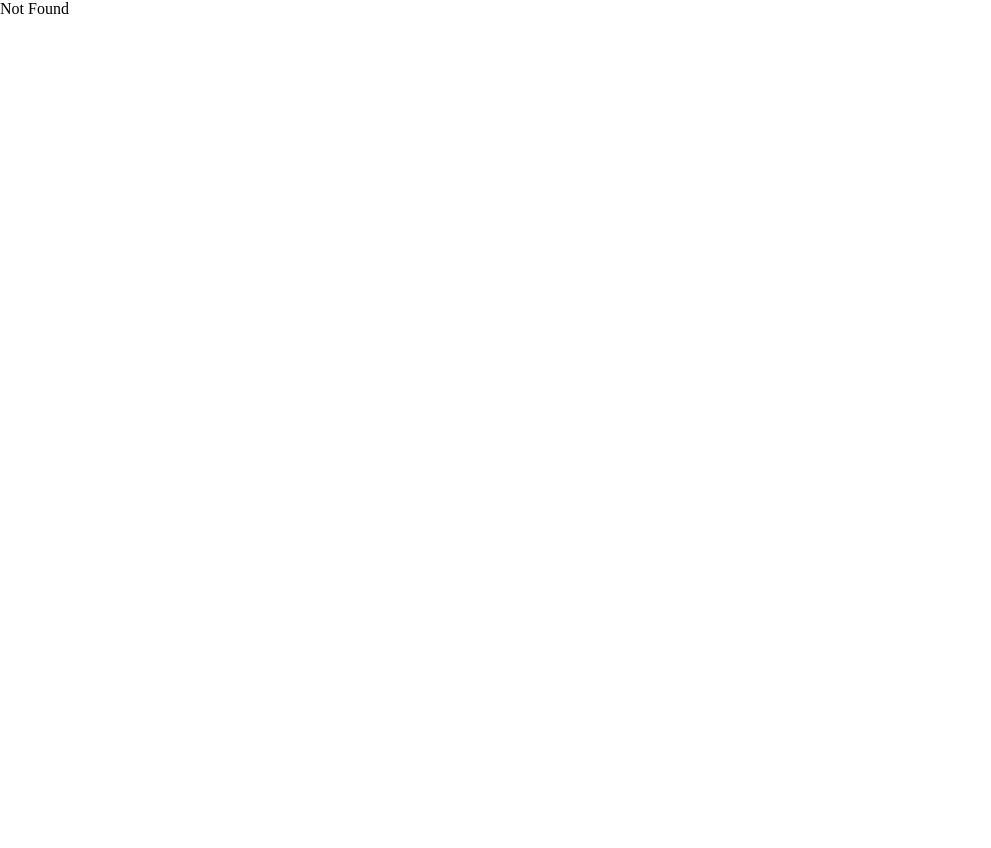
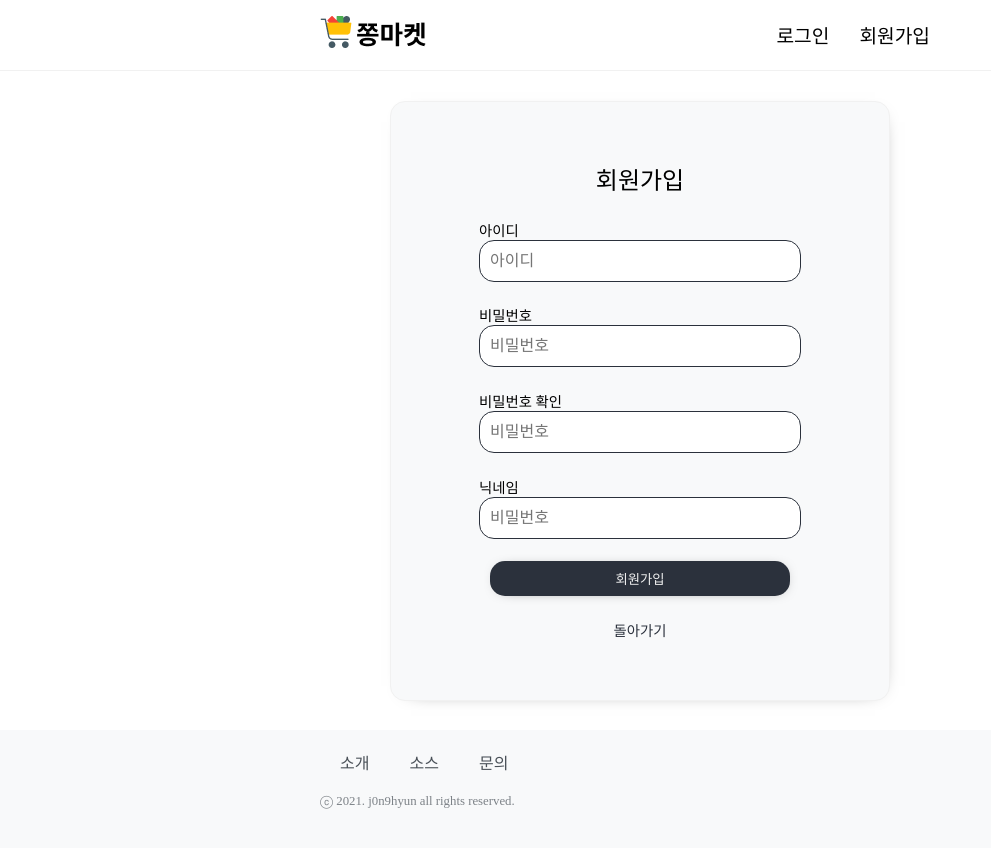
Before and after one commit to j0n9hyun/ItemMarket, a React (Create React App) app in the folder frontend/: page /register in a window 1280 px wide. Shown: the whole page, without its empty margins (0-991 px from the left). Before the commit the page ends 800 px from the top, so only its background shows below. Built offline with nearby package versions, Linux system fonts and the light colour scheme; a web font is replaced by a local one.

Commit message:
Add Login/Register Layout

```diff
--- a/frontend/src/App.tsx
+++ b/frontend/src/App.tsx
@@ -5,9 +5,12 @@ import { RecoilRoot } from 'recoil';
 import NotFound from './components/Error';
 import Home from './components/Home';
 import Loading from './components/Loading';
+import Login from './components/Login';
+import Logout from './components/Logout';
 import Market from './components/Market';
 import MarketArticle from './components/Market/MarketArticle';
 import Profile from './components/Profile';
+import Register from './components/Register';
 
 function App() {
   return (
@@ -20,6 +23,9 @@ function App() {
               <Route path='/market/:id' component={MarketArticle} />
               <Route path='/market' component={Market} />
               <Route path='/profile' component={Profile} />
+              <Route path='/login' component={Login} />
+              <Route path='/logout' component={Logout} />
+              <Route path='/register' component={Register} />
               <Route component={NotFound} />
             </Switch>
           </Suspense>
--- a/frontend/src/components/Home/Header.tsx
+++ b/frontend/src/components/Home/Header.tsx
@@ -5,14 +5,24 @@ const Header = () => {
   const onClickLogo = () => {
     history.push('/');
   };
+  const onClickLogin = () => {
+    history.push('/login');
+  };
+  const onClickRegister = () => {
+    history.push('/register');
+  };
   return (
     <header className='home-header'>
       <div className='home-logo' onClick={onClickLogo}>
         <img src={logo} alt='이미지 없음 ' />
       </div>
       <div className='home-bar-btns'>
-        <span className='home-bar-btn'>로그인</span>
-        <span className='home-bar-btn'>회원가입</span>
+        <span className='home-bar-btn' onClick={onClickLogin}>
+          로그인
+        </span>
+        <span className='home-bar-btn' onClick={onClickRegister}>
+          회원가입
+        </span>
       </div>
     </header>
   );
--- a/frontend/src/components/Login/Login.tsx
+++ b/frontend/src/components/Login/Login.tsx
@@ -1,5 +1,60 @@
+import Footer from '../Home/Footer';
+import Header from '../Home/Header';
+import '../../static/scss/form.scss';
+import { useEffect, useRef } from 'react';
+import { useHistory } from 'react-router';
+import { Helmet } from 'react-helmet-async';
+
 const Login = () => {
-  return <div></div>;
+  const ref = useRef<any>();
+  const history = useHistory();
+  const onClickRegister = () => {
+    history.push('/register');
+  };
+  useEffect(() => {
+    ref.current.focus();
+  }, []);
+  return (
+    <>
+      <Helmet>
+        <title>쫑마켓 | 로그인</title>
+      </Helmet>
+      <Header />
+      <div className='auth-wrapper'>
+        <form className='form-wrapper'>
+          <div className='form-inside'>
+            <div className='login-title'>로그인</div>
+            <div className='form-label'>
+              <label>아이디</label>
+              <div>
+                <input
+                  type='text'
+                  className='form-input'
+                  placeholder='아이디'
+                  ref={ref}
+                />
+              </div>
+            </div>
+            <div className='form-label'>
+              <label className=''>비밀번호</label>
+              <div>
+                <input
+                  type='password'
+                  className='form-input'
+                  placeholder='비밀번호'
+                />
+              </div>
+            </div>
+            <button className='form-btn'>로그인</button>
+            <div className='help-btn' onClick={onClickRegister}>
+              회원가입
+            </div>
+          </div>
+        </form>
+      </div>
+      <Footer />
+    </>
+  );
 };
 
 export default Login;
--- a/frontend/src/components/Register/Register.tsx
+++ b/frontend/src/components/Register/Register.tsx
@@ -1,5 +1,88 @@
+import { useEffect, useRef } from 'react';
+import { Helmet } from 'react-helmet-async';
+import { useHistory } from 'react-router';
+import { useRecoilState } from 'recoil';
+import { formIdState, formPwState } from '../atoms/marketState';
+import Footer from '../Home/Footer';
+import Header from '../Home/Header';
+
 const Register = () => {
-  return <div></div>;
+  const ref = useRef<any>();
+  const history = useHistory();
+  const [id, setId] = useRecoilState(formIdState);
+  const [pw, setPw] = useRecoilState(formPwState);
+  const onClickLogin = () => {
+    history.push('/login');
+  };
+  const onChangeId = (e: any) => {
+    setId(e.target.value);
+    console.log(e.target.value);
+  };
+  useEffect(() => {
+    ref.current.focus();
+  }, []);
+  return (
+    <>
+      <Helmet>
+        <title>쫑마켓 | 회원가입</title>
+      </Helmet>
+      <Header />
+      <div className='auth-wrapper'>
+        <form className='form-wrapper register'>
+          <div className='form-inside'>
+            <div className='login-title'>회원가입</div>
+            <div className='form-label'>
+              <label>아이디</label>
+              <div>
+                <input
+                  type='text'
+                  className='form-input'
+                  placeholder='아이디'
+                  ref={ref}
+                  onChange={onChangeId}
+                />
+              </div>
+            </div>
+            <div className='form-label'>
+              <label className=''>비밀번호</label>
+              <div>
+                <input
+                  type='password'
+                  className='form-input'
+                  placeholder='비밀번호'
+                />
+              </div>
+            </div>
+            <div className='form-label'>
+              <label className=''>비밀번호 확인</label>
+              <div>
+                <input
+                  type='password'
+                  className='form-input'
+                  placeholder='비밀번호'
+                />
+              </div>
+            </div>
+            <div className='form-label'>
+              <label className=''>닉네임</label>
+              <div>
+                <input
+                  type='text'
+                  className='form-input'
+                  placeholder='비밀번호'
+                />
+              </div>
+            </div>
+            <button className='form-btn'>회원가입</button>
+            <div className='help-btn' onClick={onClickLogin}>
+              돌아가기
+            </div>
+          </div>
+        </form>
+      </div>
+      <Footer />
+    </>
+  );
 };
 
 export default Register;
--- a/frontend/src/components/atoms/marketState.ts
+++ b/frontend/src/components/atoms/marketState.ts
@@ -6,6 +6,14 @@ export const marketItemIdState = atom({
   default: '',
 })
 
+export const formIdState = atom({
+  key: 'formIdState',
+  default: '',
+})
+export const formPwState = atom({
+  key: 'formPwState',
+  default: '',
+})
 
 export const challengesSelector = selector({
   key: 'challengesSelector',
--- /dev/null
+++ b/frontend/src/static/scss/form.scss
@@ -0,0 +1,85 @@
+@use './common.scss';
+
+.auth-wrapper {
+  display: flex;
+  border-top: 1px solid #f1f1f1;
+  justify-content: center;
+  align-items: center;
+  height: 82.5vh;
+  // height: 100%;
+  // border: 1px solid red;
+  animation-name: fadein-motion;
+  animation-duration: 0.5s;
+  @media screen and (max-width: 768px) {
+    height: 100%;
+  }
+}
+
+.login-title {
+  font-size: 1.5rem;
+}
+
+.form-wrapper {
+  border: 1px solid #f1f1f1;
+  display: flex;
+  justify-content: center;
+  align-items: center;
+  background-color: #f8f9fa;
+  border-radius: 15px;
+  width: 500px;
+  height: 380px;
+  box-shadow: 3px 3px 20px -18px #000;
+  &.register {
+    height: 600px;
+  }
+}
+
+.form-inside {
+  display: flex;
+  height: 80%;
+  flex-direction: column;
+  justify-content: space-between;
+  align-items: center;
+}
+
+.form-label {
+  label {
+    font-size: 0.9em;
+  }
+}
+
+.form-input {
+  outline: none;
+  border: 1px solid #2b313c;
+  border-radius: 15px;
+  width: 300px;
+  height: 40px;
+  font-size: 1rem;
+  padding: 0 10px;
+}
+
+.form-btn {
+  border-radius: 15px;
+  border: none;
+  width: 300px;
+  height: 35px;
+  cursor: pointer;
+  background-color: #2b313c;
+  color: #f1f1f1;
+  transition: all 0.3s ease-in-out;
+  box-shadow: 1px 1px 15px -10px #000;
+  &:hover {
+    background: #000;
+    box-shadow: 0px 2px 20px -10px #000;
+  }
+}
+
+.help-btn {
+  font-size: 0.9em;
+  color: #2b313c;
+  cursor: pointer;
+  transition: all 0.3s ease-in-out;
+  &:hover {
+    opacity: 0.7;
+  }
+}
--- a/frontend/src/static/scss/home.scss
+++ b/frontend/src/static/scss/home.scss
@@ -18,7 +18,10 @@
     font-weight: bold;
     cursor: pointer;
     @media screen and (max-width: 768px) {
-      font-size: 1.2rem;
+      // font-size: 1.2rem;
+      img {
+        width: 80px;
+      }
     }
   }
 
@@ -165,6 +168,7 @@
   background-color: #f8f9fa;
   color: #495057;
 }
+
 .home-footer-ul {
   display: flex;
   width: 50%;
```
